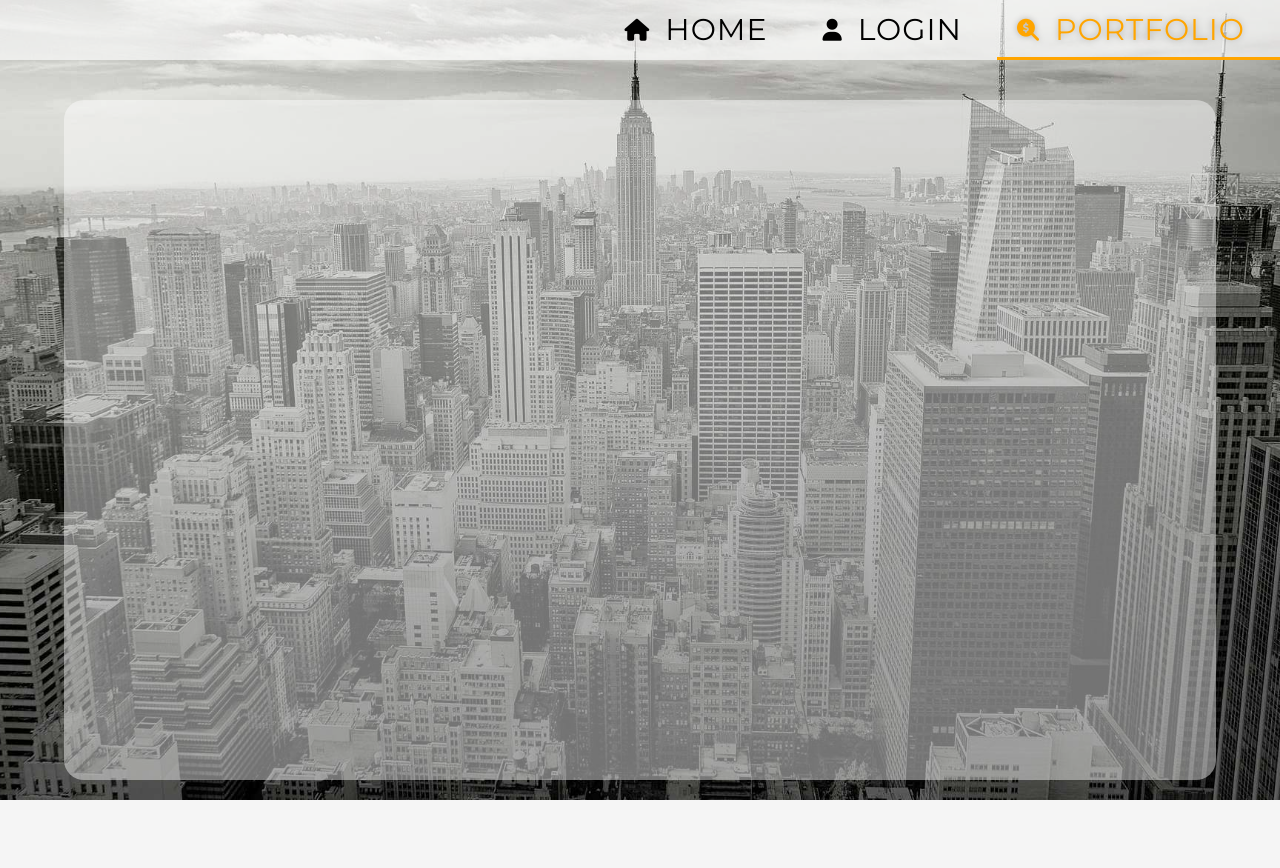
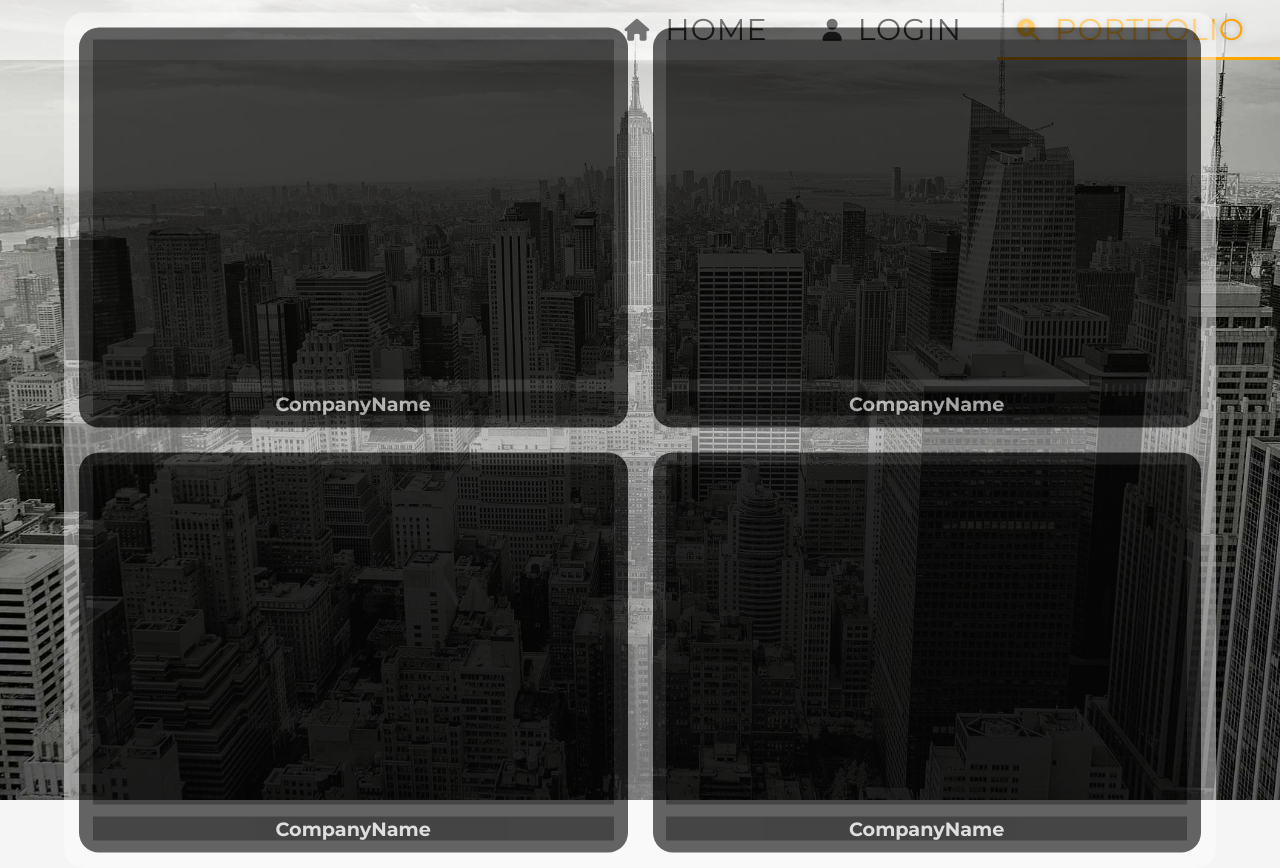
Before and after one commit to MMadejsza/Architecture_and_Design-_CW_-Java-Javalin-JS, a plain HTML site: page Java/resources/public/portfolio.html in a window 1280 px wide. Before the commit the page ends 800 px from the top, so only its background shows below. Drawn offline with Linux system fonts and the light colour scheme.

Commit message:
initial portfolio grid

```diff
--- a/Java/resources/public/css/portfolio.css
+++ b/Java/resources/public/css/portfolio.css
@@ -1,5 +1,5 @@
 body {
-	height: auto;
+	min-height: 100vh;
 }
 
 main {
@@ -12,6 +12,43 @@ main {
 	background-color: var(--itemBcg);
 	opacity: 0.75;
 	border-radius: var(--bRadius);
+}
 
+.contentBox {
+	padding: 1.5rem;
 	display: grid;
+	justify-content: center;
+	place-items: center;
+	gap: 2.5rem;
+	grid-template-columns: repeat(2, minmax(400px, 800px));
+	grid-template-rows: repeat(2, minmax(225px, 400px));
 }
+
+.graphBox {
+	position: relative;
+	width: 100%;
+	height: 100%;
+	background-color: rgba(0, 0, 0, 0.8);
+	font-size: 3rem;
+	text-align: center;
+	color: white;
+	border-radius: var(--bRadius);
+	display: flex;
+	flex-direction: column;
+	justify-content: space-evenly;
+	align-items: center;
+}
+
+.graph {
+	width: 95%;
+	height: 85%;
+	background-color: black;
+	opacity: 0.8;
+}
+
+.graphBox h2 {
+	width: 95%;
+	font-size: 1.5vw;
+	background-color: black;
+	opacity: 0.8;
+}
--- a/Java/resources/public/css/style.css
+++ b/Java/resources/public/css/style.css
@@ -18,7 +18,7 @@ html {
 	--activeTxtShadow: 0px 0px 6px rgba(0, 0, 0, 0.25);
 }
 body {
-	height: 120vh;
+	min-height: 120vh;
 	background-color: whitesmoke;
 }
 
@@ -29,7 +29,7 @@ img {
 
 header {
 	position: relative;
-	height: 100vh;
+	min-height: 100vh;
 	background-image: url('../assets/bg.jpg');
 	background-attachment: fixed;
 	background-position: center;
--- a/Java/resources/public/portfolio.html
+++ b/Java/resources/public/portfolio.html
@@ -58,7 +58,14 @@
 			</nav>
 			<main >
 				<div class="contentBox">
-
+                    <div class="graphBox"><div class="graph"></div>
+                    <h2>CompanyName</h2></div>
+                    <div class="graphBox"><div class="graph"></div>
+                    <h2>CompanyName</h2></div>
+                    <div class="graphBox"><div class="graph"></div>
+                    <h2>CompanyName</h2></div>
+                    <div class="graphBox"><div class="graph"></div>
+                    <h2>CompanyName</h2></div>
                 </div>
 			</main>
 		</header>
```
